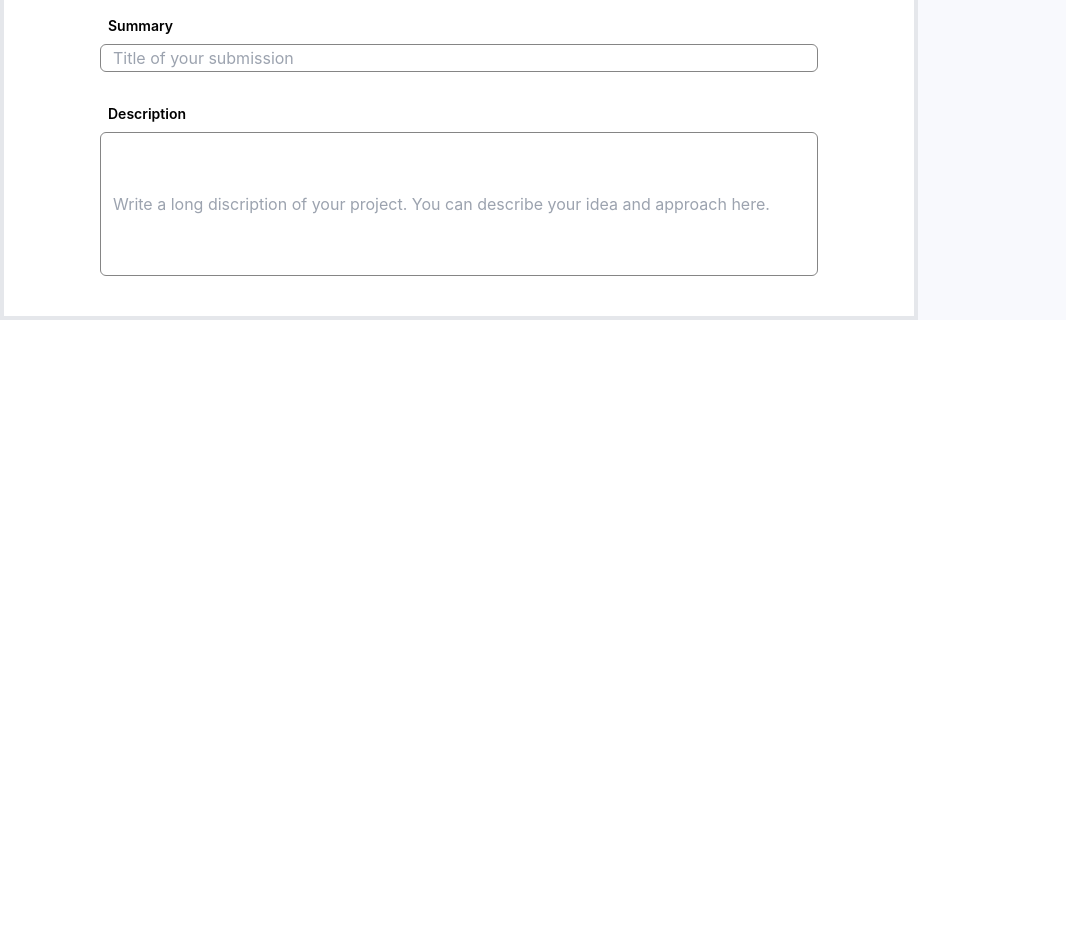
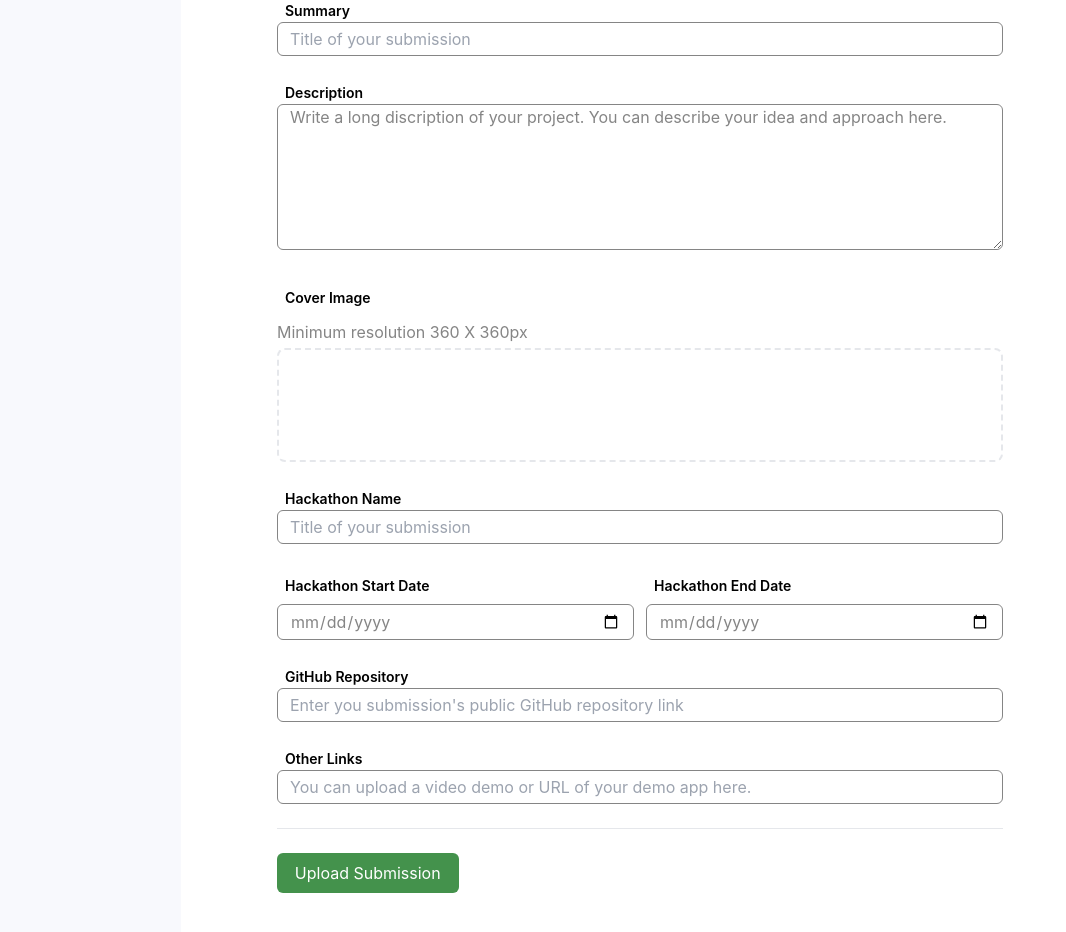
Before and after one commit to RajatRai1212/AI-Planet, a React (Create React App) app: page /New-submission in a window 1280 px wide. Shown: the part 240-1172 px from the top of the page, without its empty margins (0-1066 px from the left). Before the commit the page ends 800 px from the top, so only its background shows below. Built offline with nearby package versions, Linux system fonts and the light colour scheme.

Commit message:
Almost done with the UI

```diff
--- a/src/App.jsx
+++ b/src/App.jsx
@@ -1,5 +1,6 @@
 import React from 'react'
 import { BrowserRouter, Routes, Route } from "react-router-dom";
+import Navbar from './Components/Navbar';
 import CardDetails from './Pages/CardDetails';
 import Home from './Pages/Home';
 import NewSubmission from './Pages/NewSubmission';
@@ -7,6 +8,7 @@ import NewSubmission from './Pages/NewSubmission';
 const App = () => {
   return (
     <div>
+      <Navbar/>
       <BrowserRouter>
         <Routes>
         <Route exact path='/' element={< Home />}/>
--- a/src/Components/Cards.jsx
+++ b/src/Components/Cards.jsx
@@ -5,7 +5,6 @@ import InterviewMe from "../Logo/InterviewMe.png"
 import Figma from '../Logo/Figma.png'
 import Lorem from '../Logo/Lorem.png'
 import Office from '../Logo/Office.png'
-import Pirate from '../Logo/Pirate.jpg'
 import Pizza from '../Logo/Pizza.png'
 import Potter from '../Logo/Potter.png'
 
--- a/src/Components/Hero.jsx
+++ b/src/Components/Hero.jsx
@@ -1,4 +1,5 @@
 import React from 'react'
+import { Link } from 'react-router-dom'
 
 import bulb from '../Logo/bulb.png'
 import bgIMG from '../Logo/waves.png'
@@ -9,7 +10,9 @@ const Hero = () => {
         <div className='p-14 px-24 space-y-5 max-w-3xl'>
             <h1 className='text-xl font-bold'>Hackathon Submissions</h1>
             <p className=' '>Lorem ipsum dolor sit amet consectetur, adipisicing elit. Rem, delectus fugit facilis iusto aperiam ea sit laborum quae voluptate, odit recusandae, natus doloribus est. Obcaecati explicabo culpa ipsam officia quas.</p>
+            <Link to="/New-submission">
             <button className='bg-[#44924C] p-2 rounded-md'>Upload Submission</button>
+            </Link>
         </div>
         <div className='px-20' >
             <img src={bulb} alt=""  className='w-[200px] h-auto '/>
--- a/src/Pages/CardDetails.jsx
+++ b/src/Pages/CardDetails.jsx
@@ -3,14 +3,14 @@ import { AiFillGithub, AiOutlineStar, AiTwotoneCalendar } from 'react-icons/ai'
 import { BsFillPencilFill } from 'react-icons/bs'
 import { MdDelete } from 'react-icons/md'
 import {FiExternalLink } from "react-icons/fi"
-import Navbar from '../Components/Navbar'
+
 
 const CardDetails = () => {
   return (
-    <><Navbar />
+    <>
 
 
-      <div>
+      <div >
         <div className='flex justify-between bg-[#003145] text-white p-12 px-24'>
           <div className='flex flex-col gap-4'>
             <div className='flex items-center gap-6'>
@@ -34,10 +34,10 @@ const CardDetails = () => {
 
         </div>
         {/* Discription Box */}
-        <div className='p-14 flex bg-[#F5F5F5]'>
-          <div className='mx-12 '>
-            <span className='font-semibold'>Description</span>
-            <p>
+        <div className='px-24 py-10 grid grid-cols-4 gap-24 bg-[#F5F5F5]'>
+          <div className='col-span-3'>
+            <span className='font-semibold '>Description</span>
+            <p className='text-sm '>
               Lorem ipsum dolor sit amet consectetur. Lacus sit aliquam vivamus sodales a integer justo elit
               . Mattis urna non parturient est non faucibus pretium morbi. Mattis condimentum arcu sapien nunc semper
               in laoreet amet cursus. At purus consectetur orci morbi at. Gravida consectetur nunc in quis vitae egestas. Fermentum pellentesque ullamcorper nisl massa penatibus condimentum non imperdiet. Porttitor a hendrerit pellentesque enim mus congue. Vitae interdum fusce duis ac posuere in aliquam risus aenean. Mi aliquet viverra ipsum lacus condimentum tincidunt. In bibendum imperdiet nullam eget tincidunt. Ut lorem id enim interdum lobortis aliquam risus elementum aliquet. Placerat fusce proin diam sollicitudin netus tincidunt sit ultricies. Varius convallis ultrices fermentum in commodo ut posuere. Lacus luctus lacus consequat dolor.
@@ -52,14 +52,17 @@ const CardDetails = () => {
             </p>
           </div>
 
-          <div className='flex flex-col gap-3 w-[300px]'>
-            <span>Hackathon</span>
-            <h2 className='font-semibold '>Prestige Interview Challenge</h2>
-            <div>
-              <AiTwotoneCalendar/> 24 Feb 2023 - 24 March 2023
+          <div className='w-full flex flex-col gap-1'>
+            <span className='text-sm text-[#858585]'>Hackathon</span>
+            <h2 className='font-semibold text-[#333333] '>Prestige Interview Challenge</h2>
+            <div className='flex gap-2 text-[#858585]'>
+              <AiTwotoneCalendar/> <span className='text-xs'>24 Feb 2023 - 24 March 2023</span>
             </div>
-            <button className='border-2 flex items-center p-2'><AiFillGithub/>GitHub Repository</button>
-            <button className='border-2 flex items-center p-2'><FiExternalLink/>Other Link</button>
+            <div className='text-[#858585] py-3 '>
+            <button className='border border-[#333333]  rounded-xl flex items-center w-full justify-center '><AiFillGithub/>GitHub Repository</button>
+            <button className='border border-[#333333] rounded-xl flex items-center w-full justify-center my-2 '><FiExternalLink/>Other Link</button>
+            </div>
+
 
           </div>
 
--- a/src/Pages/Home.jsx
+++ b/src/Pages/Home.jsx
@@ -9,7 +9,7 @@ import Navbar from '../Components/Navbar'
 const Home = () => {
   return (
       <>
-      <Navbar/>
+
       <Hero/>
       <Cards/>
       </>
--- a/src/Pages/NewSubmission.jsx
+++ b/src/Pages/NewSubmission.jsx
@@ -1,28 +1,66 @@
 import React from 'react'
-import Navbar from '../Components/Navbar'
+
+import { BiImageAdd } from 'react-icons/bi'
 
 const NewSubmission = () => {
     return (
         <>
-            <Navbar />
-            <div className='bg-[#f8f9fd] w-full h-full flex items-center '>
-                <form className=' w-[918px] flex flex-col gap-6 p-10 px-24 border-4  bg-white '>
+
+            <div className='bg-[#f8f9fd] w-full h-full flex justify-center '>
+                <form className=' w-[918px] flex flex-col gap-6 p-10 px-24  bg-white '>
                     <h1 className='font-bold text-xl'>New Hackathon Submission</h1>
                     <div>
-                        <h3 className='font-semibold text-sm p-2 '> Title</h3>
-                        <input className='w-full h-7 border rounded-md border-[#858585] text-[#858585]  px-3' type="text" placeholder='Title of your submission' />
+                        <label className='font-semibold text-sm p-2 '> Title</label>
+                        <input className='w-full py-1 border rounded-md border-[#858585] text-[#858585]  px-3' type="text" placeholder='Title of your submission' />
                     </div>
 
                     <div>
-                        <h3 className='font-semibold text-sm p-2 '>Summary</h3>
-                        <input className='w-full h-7 border rounded-md border-[#858585] text-[#858585]  px-3' type="text" placeholder='Title of your submission' />
+                        <label className='font-semibold text-sm p-2 '>Summary</label>
+                        <input className='w-full py-1 border rounded-md border-[#858585] text-[#858585]  px-3' type="text" placeholder='Title of your submission' />
                     </div>
 
                     <div>
-                        <h3 className='font-semibold text-sm  p-2'>Description</h3>
-                        <input className='w-full h-36 border rounded-md border-[#858585] text-[#858585]  px-3' type="text" placeholder='Write a long discription of your project. You can describe your idea and approach here. ' />
+                        <label className='font-semibold text-sm  p-2'>Description</label>
+                        <textarea className='w-full border rounded-md border-[#858585] text-[#858585]  px-3' name="" id="" cols="30" rows="6">Write a long discription of your project. You can describe your idea and approach here.</textarea>
                     </div>
+                    <div className='flex flex-col gap-1 w-full'>
+                        <label className='font-semibold text-sm p-2 '>Cover Image</label>
+                        <p className='text-[#858585]'>Minimum resolution 360 X 360px</p>
+                        <div className='border-2 border-dashed p-10 rounded-lg justify-center '>
 
+                        <input className='w-[100%] h-[100%] opacity-0' type="file" id="cover" name="cover" accept="image/png, image/jpeg" ></input>
+
+
+                        </div>
+                    </div>
+                    <div>
+                        <label className='font-semibold text-sm p-2 '>Hackathon Name</label>
+                        <input className='w-full py-1 border rounded-md border-[#858585] text-[#858585]  px-3' type="text" placeholder='Title of your submission' />
+                    </div>
+                    {/* date div */}
+                    <div className='flex items-center  gap-3  justify-between  '>
+
+                        <div className='flex flex-col w-full'>
+                            <label className='font-semibold text-sm p-2 '>Hackathon Start Date</label>
+                            <input className=' py-1 border rounded-md border-[#858585] text-[#858585]  px-3' type="date" />
+
+                        </div>
+                        <div className='flex flex-col w-full'>
+                            <label className='font-semibold text-sm p-2 '>Hackathon End Date</label>
+                            <input className=' py-1 border rounded-md border-[#858585] text-[#858585]  px-3' type="date" />
+                        </div>
+
+                    </div>
+                    <div>
+                        <label className='font-semibold text-sm p-2 '>GitHub Repository</label>
+                        <input className='w-full py-1 border rounded-md border-[#858585] text-[#858585]  px-3' type="text" placeholder="Enter you submission's public GitHub repository link" />
+                    </div>
+                    <div>
+                        <label className='font-semibold text-sm p-2 '>Other Links</label>
+                        <input className='w-full py-1 border rounded-md border-[#858585] text-[#858585]  px-3' type="text" placeholder='You can upload a video demo or URL of your demo app here.' />
+                    </div>
+                    <hr />
+                    <button className='bg-[#44924C] p-2 rounded-md w-1/4 text-white '>Upload Submission</button>
 
                 </form>
             </div>
```
